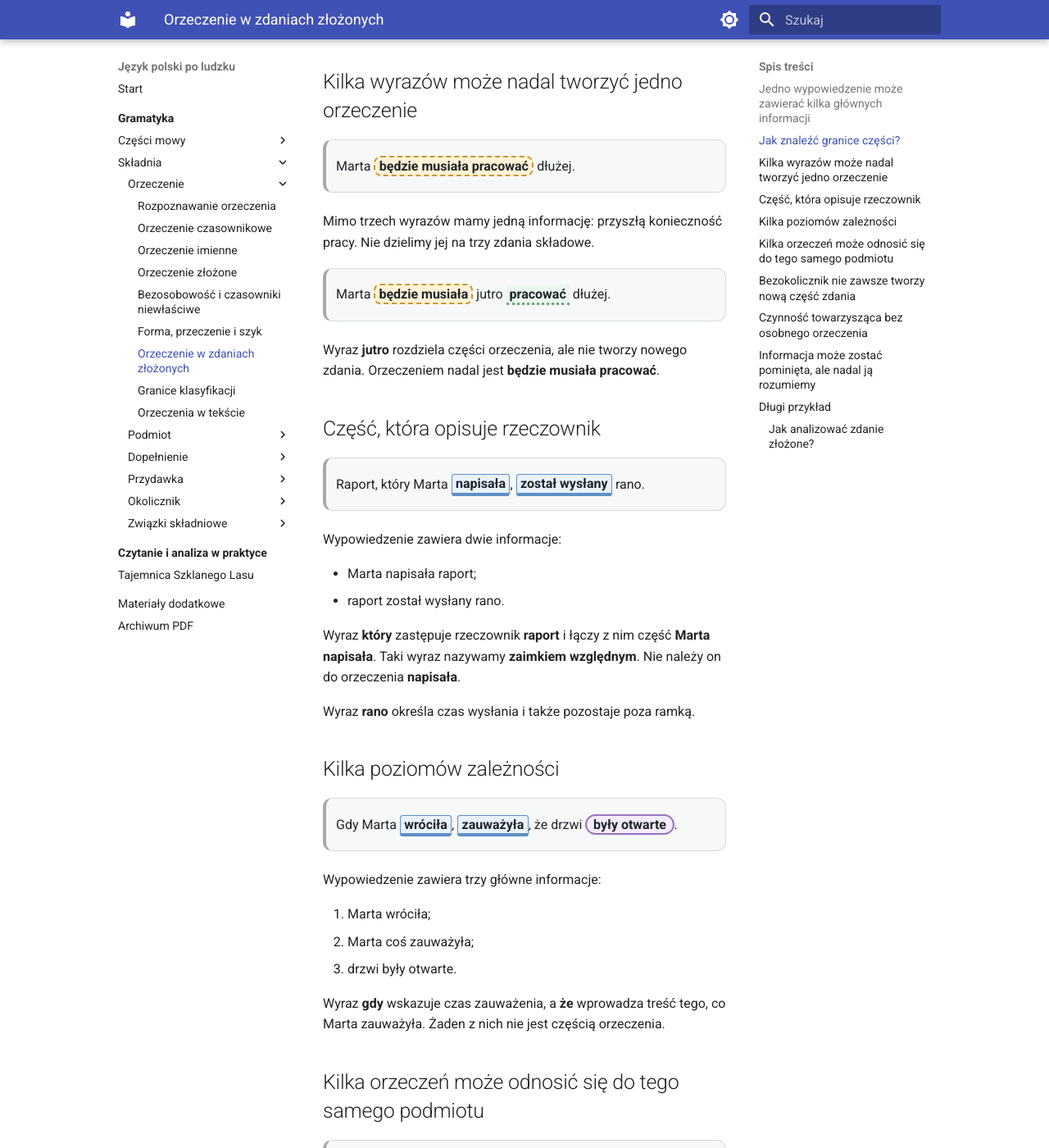
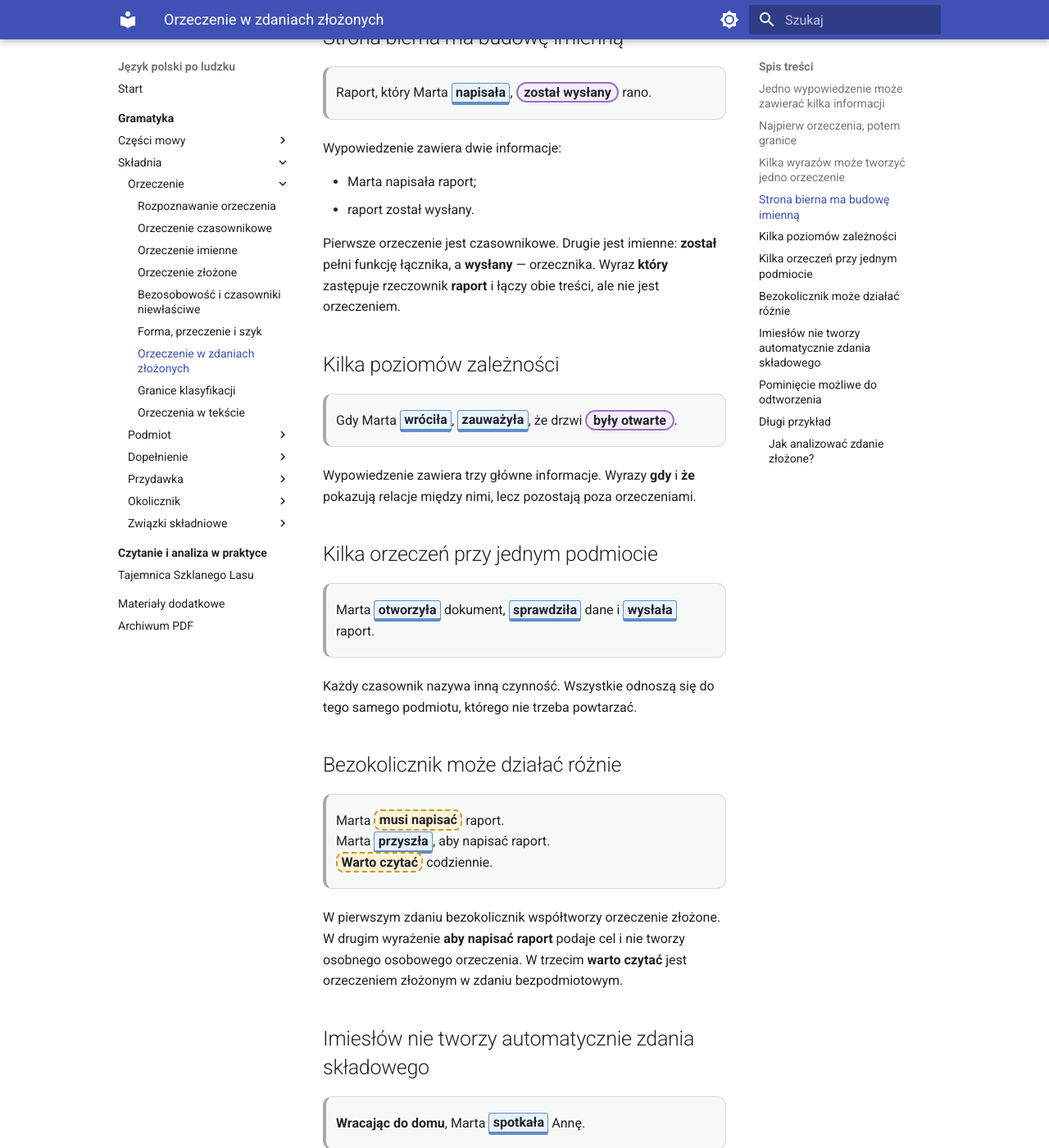
Before and after one commit to dchorazkiewicz/SP_JP, an MkDocs documentation site: the page built from docs/gramatyka/skladnia/orzeczenie/orzeczenie-w-zdaniach-zlozonych.md, in a window 1280 px wide and 1400 px high, scrolled down 1363 px. Shown: the whole window at 82% size. Built offline with MkDocs 1.6.1 and Material for MkDocs 9.7.7, drawn with Linux system fonts in a browser that asks for light colours; some of the changed text lies outside the part shown.

Commit message:
Ujednolić typy orzeczeń w zdaniach złożonych

```diff
--- a/docs/gramatyka/skladnia/orzeczenie/orzeczenie-w-zdaniach-zlozonych.md
+++ b/docs/gramatyka/skladnia/orzeczenie/orzeczenie-w-zdaniach-zlozonych.md
@@ -2,22 +2,12 @@
 
 <div class="predicate-lesson" markdown>
 
-## Jedno wypowiedzenie może zawierać kilka głównych informacji
-
-Porównaj:
+## Jedno wypowiedzenie może zawierać kilka informacji
 
 > Marta <span class="predicate-mark predicate-mark--verbal">pisze</span> raport.
-
 > Marta <span class="predicate-mark predicate-mark--verbal">pisze</span> raport, a Paweł <span class="predicate-mark predicate-mark--verbal">sprawdza</span> dane.
 
-Pierwszy przykład zawiera jedną główną informację. W drugim dowiadujemy się o dwóch odrębnych czynnościach:
-
-- Marta pisze raport;
-- Paweł sprawdza dane.
-
-Każda część ma własne orzeczenie i mogłaby funkcjonować jako samodzielne zdanie. Takie części większego wypowiedzenia nazywamy **zdaniami składowymi**, a całość — **zdaniem złożonym**.
-
-Wyraz **a** łączy obie części, ale nie jest orzeczeniem.
+W drugim przykładzie występują dwie odrębne informacje: Marta pisze i Paweł sprawdza. Każda ma własne orzeczenie. Takie części większego wypowiedzenia nazywamy **zdaniami składowymi**, a całość — **zdaniem złożonym**.
 
 <div class="predicate-concept">
   <span class="predicate-concept__label">Pojęcie</span>
@@ -25,104 +15,66 @@
   <p>To część zdania złożonego mająca własne orzeczenie i własną główną informację.</p>
 </div>
 
-## Jak znaleźć granice części?
+## Najpierw orzeczenia, potem granice
 
 > <span class="predicate-mark predicate-mark--verbal">Wiem</span>, że Marta <span class="predicate-mark predicate-mark--verbal">przyjdzie</span>.
 
-Najpierw zaznaczamy dwa orzeczenia: **wiem** i **przyjdzie**. Następnie widzimy dwie informacje:
-
-- ktoś wie;
-- Marta przyjdzie.
-
-Wyraz **że** wprowadza drugą treść i łączy ją z pierwszą. Jest spójnikiem, ale pozostaje poza ramkami orzeczeń.
+Najpierw znajdujemy **wiem** i **przyjdzie**. Dopiero potem ustalamy, że wyraz **że** wprowadza drugą treść. Spójnik pozostaje poza ramkami.
 
 <div class="predicate-checkpoint">
-  <div class="predicate-checkpoint__title">Najpierw pełne orzeczenia, potem podział</div>
-  <p>Nie dziel zdania tylko według przecinków lub spójników. Najpierw ustal, ile odrębnych głównych informacji zawiera wypowiedzenie.</p>
+  <div class="predicate-checkpoint__title">Przecinek nie wystarcza</div>
+  <p>Nie dziel zdania mechanicznie według przecinków. Najpierw ustal, ile odrębnych głównych informacji zawiera wypowiedzenie.</p>
 </div>
 
-## Kilka wyrazów może nadal tworzyć jedno orzeczenie
+## Kilka wyrazów może tworzyć jedno orzeczenie
 
 > Marta <span class="predicate-mark predicate-mark--compound">będzie musiała pracować</span> dłużej.
-
-Mimo trzech wyrazów mamy jedną informację: przyszłą konieczność pracy. Nie dzielimy jej na trzy zdania składowe.
-
 > Marta <span class="predicate-part-modal">będzie musiała</span> jutro <span class="predicate-part-infinitive">pracować</span> dłużej.
 
-Wyraz **jutro** rozdziela części orzeczenia, ale nie tworzy nowego zdania. Orzeczeniem nadal jest **będzie musiała pracować**.
+Mimo trzech wyrazów mamy jedną informację: przyszłą konieczność pracy. Wyraz **jutro** tylko rozdziela części orzeczenia.
 
-## Część, która opisuje rzeczownik
+## Strona bierna ma budowę imienną
 
-> Raport, który Marta <span class="predicate-mark predicate-mark--verbal">napisała</span>, <span class="predicate-mark predicate-mark--verbal">został wysłany</span> rano.
+> Raport, który Marta <span class="predicate-mark predicate-mark--verbal">napisała</span>, <span class="predicate-mark predicate-mark--nominal">został wysłany</span> rano.
 
 Wypowiedzenie zawiera dwie informacje:
 
 - Marta napisała raport;
-- raport został wysłany rano.
+- raport został wysłany.
 
-Wyraz **który** zastępuje rzeczownik **raport** i łączy z nim część **Marta napisała**. Taki wyraz nazywamy **zaimkiem względnym**. Nie należy on do orzeczenia **napisała**.
-
-Wyraz **rano** określa czas wysłania i także pozostaje poza ramką.
+Pierwsze orzeczenie jest czasownikowe. Drugie jest imienne: **został** pełni funkcję łącznika, a **wysłany** — orzecznika. Wyraz **który** zastępuje rzeczownik **raport** i łączy obie treści, ale nie jest orzeczeniem.
 
 ## Kilka poziomów zależności
 
 > Gdy Marta <span class="predicate-mark predicate-mark--verbal">wróciła</span>, <span class="predicate-mark predicate-mark--verbal">zauważyła</span>, że drzwi <span class="predicate-mark predicate-mark--nominal">były otwarte</span>.
 
-Wypowiedzenie zawiera trzy główne informacje:
+Wypowiedzenie zawiera trzy główne informacje. Wyrazy **gdy** i **że** pokazują relacje między nimi, lecz pozostają poza orzeczeniami.
 
-1. Marta wróciła;
-2. Marta coś zauważyła;
-3. drzwi były otwarte.
-
-Wyraz **gdy** wskazuje czas zauważenia, a **że** wprowadza treść tego, co Marta zauważyła. Żaden z nich nie jest częścią orzeczenia.
-
-## Kilka orzeczeń może odnosić się do tego samego podmiotu
+## Kilka orzeczeń przy jednym podmiocie
 
 > Marta <span class="predicate-mark predicate-mark--verbal">otworzyła</span> dokument, <span class="predicate-mark predicate-mark--verbal">sprawdziła</span> dane i <span class="predicate-mark predicate-mark--verbal">wysłała</span> raport.
 
-Każdy czasownik nazywa odrębną czynność, dlatego zaznaczamy trzy orzeczenia. Wszystkie odnoszą się do tego samego podmiotu **Marta**, którego nie trzeba powtarzać przed każdym czasownikiem.
+Każdy czasownik nazywa inną czynność. Wszystkie odnoszą się do tego samego podmiotu, którego nie trzeba powtarzać.
 
-## Bezokolicznik nie zawsze tworzy nową część zdania
-
-Porównaj:
+## Bezokolicznik może działać różnie
 
 > Marta <span class="predicate-mark predicate-mark--compound">musi napisać</span> raport.
+> Marta <span class="predicate-mark predicate-mark--verbal">przyszła</span>, aby napisać raport.
+> <span class="predicate-mark predicate-mark--compound">Warto czytać</span> codziennie.
 
-Bezokolicznik **napisać** współtworzy jedno orzeczenie z wyrazem **musi**.
+W pierwszym zdaniu bezokolicznik współtworzy orzeczenie złożone. W drugim wyrażenie **aby napisać raport** podaje cel i nie tworzy osobnego osobowego orzeczenia. W trzecim **warto czytać** jest orzeczeniem złożonym w zdaniu bezpodmiotowym.
 
-> Marta <span class="predicate-mark predicate-mark--verbal">przyszła</span>, aby napisać raport.
-
-Główną informację przekazuje **przyszła**. Wyrażenie **aby napisać raport** mówi, w jakim celu Marta przyszła. Bezokolicznik nie tworzy tu osobnego osobowego orzeczenia.
-
-> <span class="predicate-mark predicate-mark--impersonal">Warto czytać</span> codziennie.
-
-Bezokolicznik **czytać** współtworzy konstrukcję bezosobową z wyrazem **warto**.
-
-Funkcję bezokolicznika rozpoznajemy więc z całej konstrukcji, a nie z samego wyglądu wyrazu.
-
-## Czynność towarzysząca bez osobnego orzeczenia
+## Imiesłów nie tworzy automatycznie zdania składowego
 
 > <strong>Wracając do domu</strong>, Marta <span class="predicate-mark predicate-mark--verbal">spotkała</span> Annę.
 
-Forma **wracając** nazywa czynność wykonywaną równocześnie ze spotkaniem, ale nie wskazuje osoby, liczby ani czasu tak jak forma **spotkała**. Nie tworzy własnego zdania składowego.
+Forma **wracając** dołącza czynność równoczesną, lecz nie wskazuje osoby i czasu tak jak **spotkała**. Nie tworzy własnego zdania składowego.
 
-Dopiero po rozpoznaniu tej funkcji możemy nazwać **wracając** imiesłowem przysłówkowym.
-
-## Informacja może zostać pominięta, ale nadal ją rozumiemy
+## Pominięcie możliwe do odtworzenia
 
 > Marta <span class="predicate-mark predicate-mark--verbal">przygotowała</span> raport, a Paweł — prezentację.
 
-W drugiej części nie zapisano czasownika, ale z pierwszej części łatwo odtwarzamy sens:
-
-> Paweł przygotował prezentację.
-
-Takie celowe pominięcie składnika możliwego do odtworzenia nazywamy **elipsą**. Myślnik wskazuje miejsce opuszczonego orzeczenia, ale sam nie jest orzeczeniem.
-
-<div class="predicate-concept">
-  <span class="predicate-concept__label">Pojęcie</span>
-  <strong>Elipsa</strong>
-  <p>To pominięcie wyrazu lub części zdania, którą odbiorca może jednoznacznie odtworzyć z kontekstu.</p>
-</div>
+W drugiej części nie zapisano czasownika, ale odtwarzamy sens **Paweł przygotował prezentację**. Takie celowe pominięcie nazywamy **elipsą**. Myślnik wskazuje miejsce opuszczenia, lecz nie jest orzeczeniem.
 
 ## Długi przykład
 
@@ -130,27 +82,22 @@
   <div class="predicate-story__title">Awaria przed prezentacją</div>
   <div class="predicate-story__body" markdown>
 
-Kiedy grupa <span class="predicate-mark predicate-mark--verbal">weszła</span> do sali, prowadząca <span class="predicate-mark predicate-mark--verbal">zauważyła</span>, że ekran <span class="predicate-mark predicate-mark--negation">nie działa</span>. Technik <span class="predicate-mark predicate-mark--compound">musiał wyłączyć</span> zasilanie, zanim <span class="predicate-mark predicate-mark--compound">mógł poprawić</span> połączenie.
+Kiedy grupa <span class="predicate-mark predicate-mark--verbal">weszła</span> do sali, prowadząca <span class="predicate-mark predicate-mark--verbal">zauważyła</span>, że ekran <span class="predicate-mark predicate-mark--verbal">nie działa</span>. Technik <span class="predicate-mark predicate-mark--compound">musiał wyłączyć</span> zasilanie, zanim <span class="predicate-mark predicate-mark--compound">mógł poprawić</span> połączenie.
 
-Prowadząca <span class="predicate-mark predicate-mark--verbal">przygotowała</span> materiały papierowe, a jej asystent — dodatkowe kopie. Gdy technik <span class="predicate-mark predicate-mark--verbal">uruchomił</span> system ponownie, ekran <span class="predicate-mark predicate-mark--compound">zaczął działać</span> prawidłowo.
+Prowadząca <span class="predicate-mark predicate-mark--verbal">przygotowała</span> materiały, a asystent — dodatkowe kopie. Gdy technik <span class="predicate-mark predicate-mark--verbal">uruchomił</span> system, ekran <span class="predicate-mark predicate-mark--compound">zaczął działać</span> prawidłowo.
 
   </div>
-</div>
-
-<div class="predicate-reading__commentary" markdown>
-<strong>Jak podzielić ten tekst?</strong>
-
-Każde zaznaczone orzeczenie wprowadza własną informację. Połączenia **musiał wyłączyć**, **mógł poprawić** i **zaczął działać** są pojedynczymi orzeczeniami wielowyrazowymi, a nie kilkoma zdaniami. W części **asystent — dodatkowe kopie** pominięto orzeczenie **przygotował**, które odtwarzamy z wcześniejszego zdania.
 </div>
 
 <div class="predicate-summary">
 <h3>Jak analizować zdanie złożone?</h3>
 <ul>
   <li>Najpierw znajdź wszystkie pełne orzeczenia.</li>
-  <li>Nie dziel jednego orzeczenia wielowyrazowego na kilka części zdania.</li>
+  <li>Nie dziel jednego orzeczenia wielowyrazowego na kilka zdań.</li>
   <li>Spójniki i zaimki względne łączą treści, ale pozostają poza ramkami.</li>
-  <li>Bezokolicznik i imiesłów nie zawsze tworzą osobne orzeczenie.</li>
-  <li>Przy elipsie odtwórz pominięte orzeczenie z kontekstu, ale nie dopisuj go do ramki.</li>
+  <li>Stronę bierną oznaczaj jako orzeczenie imienne.</li>
+  <li>Bezokolicznik i imiesłów nie zawsze tworzą osobną główną informację.</li>
+  <li>Przy elipsie odtwórz pominięty sens, lecz nie dopisuj ramki.</li>
 </ul>
 </div>
 
```
